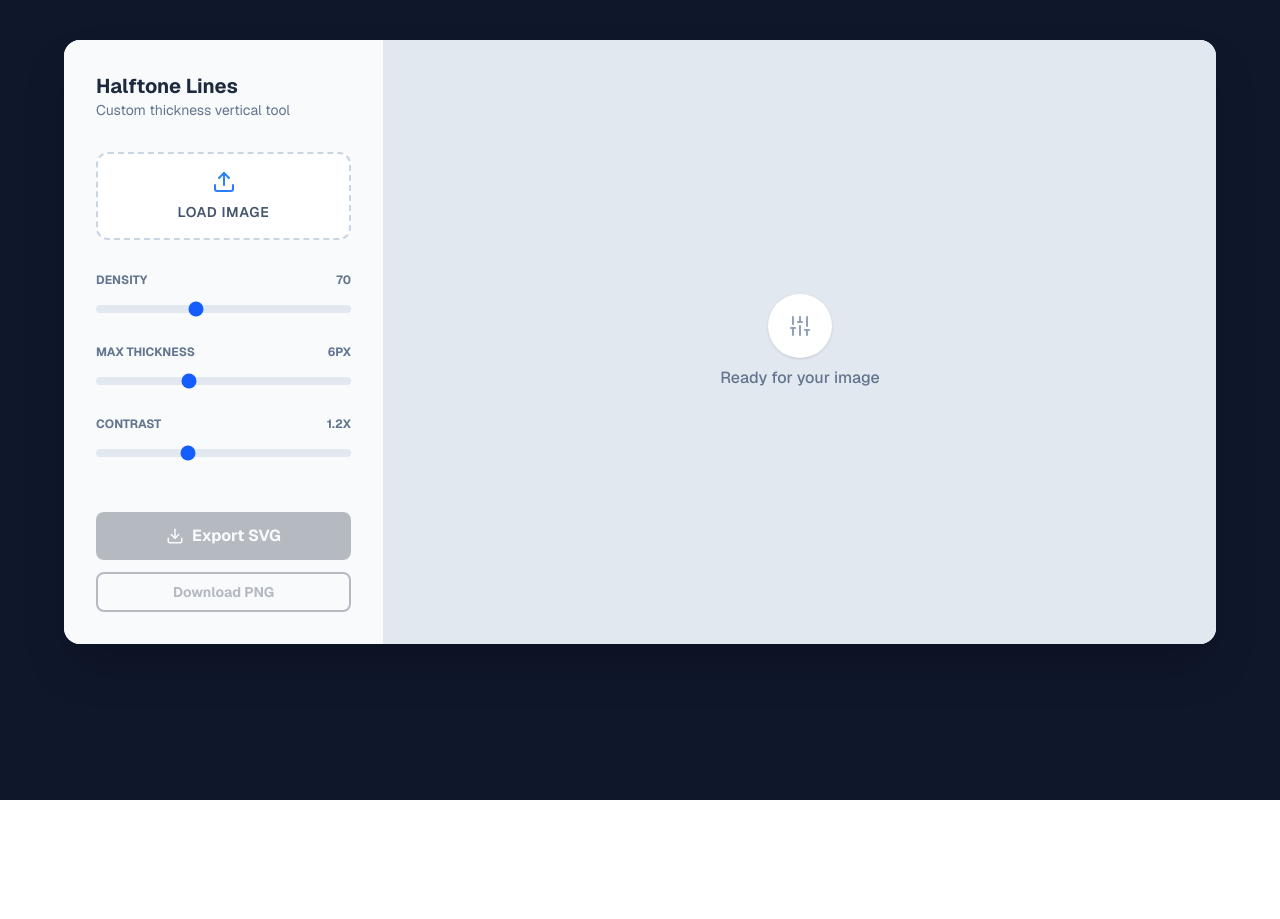
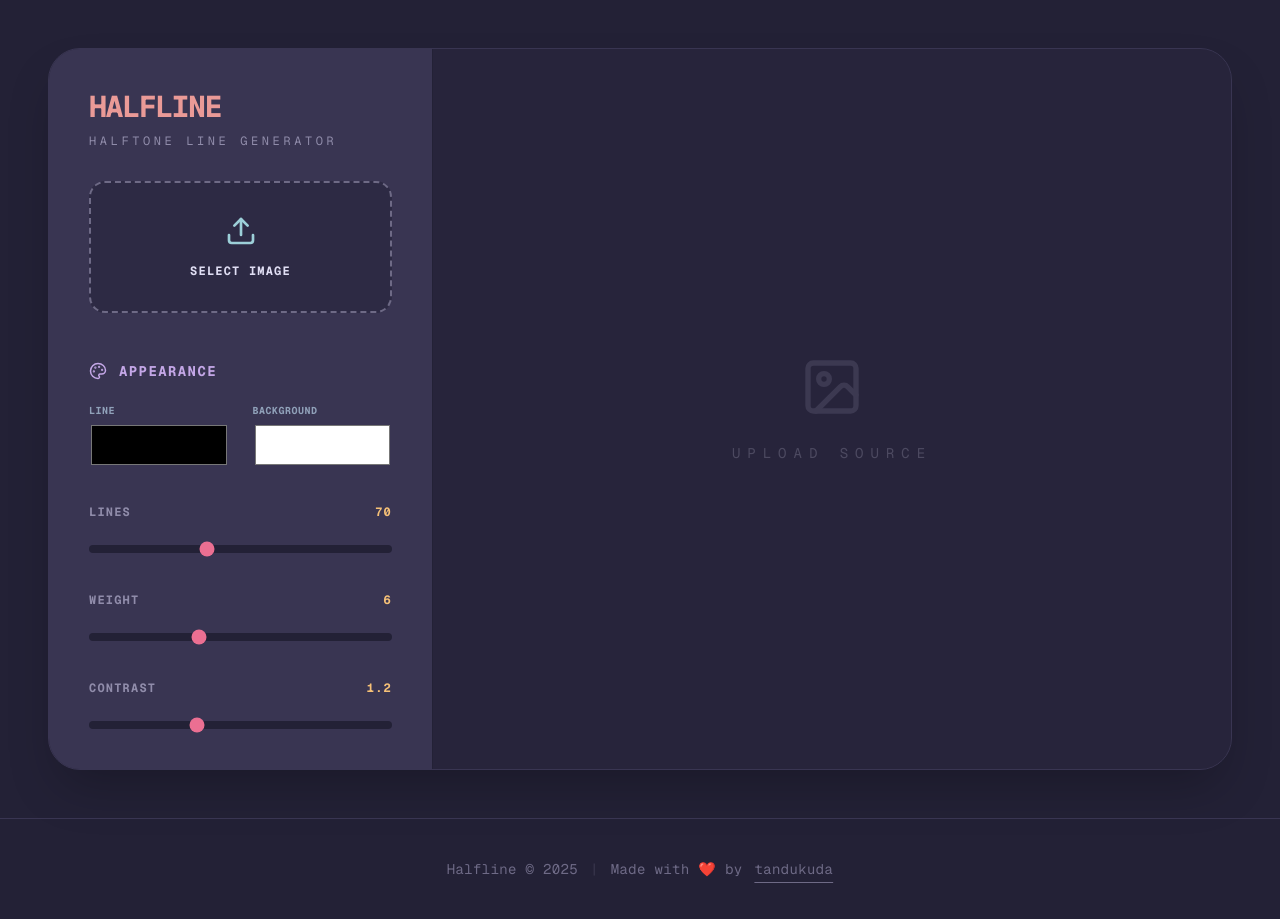
Before and after one commit to tandukuda/Halfline, a Next.js app: page / in a window 1280 px wide. Before the commit the page ends 800 px from the top, so only its background shows below. Built offline with nearby package versions, Linux system fonts and the light colour scheme.

Commit message:
Enhance HalftoneTool with color options and fixes
Refactor HalftoneTool component to add color customization options and improve image processing logic.

```diff
--- a/src/app/page.tsx
+++ b/src/app/page.tsx
@@ -1,6 +1,13 @@
 "use client";
-import React, { useState, useRef, useEffect } from 'react';
-import { Upload, Download, Sliders } from 'lucide-react';
+import React, { useState, useRef, useEffect } from "react";
+import {
+  Upload,
+  Download,
+  Sliders,
+  Image as ImageIcon,
+  Github,
+  Palette,
+} from "lucide-react";
 
 export default function HalftoneTool() {
   const [image, setImage] = useState<HTMLImageElement | null>(null);
@@ -8,7 +15,26 @@ export default function HalftoneTool() {
   const [maxThickness, setMaxThickness] = useState(6);
   const [minThickness, setMinThickness] = useState(0.2);
   const [contrast, setContrast] = useState(1.2);
+
+  const [lineColor, setLineColor] = useState("#000000");
+  const [bgColor, setBgColor] = useState("#ffffff");
+
   const canvasRef = useRef<HTMLCanvasElement>(null);
+
+  const colors = {
+    base: "#232136",
+    surface: "#2a273f",
+    overlay: "#393552",
+    muted: "#6e6a86",
+    subtle: "#908caa",
+    text: "#e0def4",
+    love: "#eb6f92",
+    gold: "#f6c177",
+    rose: "#ea9a97",
+    foam: "#9ccfd8",
+    pine: "#3e8fb0",
+    iris: "#c4a7e7",
+  };
 
   const handleUpload = (e: React.ChangeEvent<HTMLInputElement>) => {
     const file = e.target.files?.[0];
@@ -26,7 +52,7 @@ export default function HalftoneTool() {
   useEffect(() => {
     if (image && canvasRef.current) {
       const canvas = canvasRef.current;
-      const ctx = canvas.getContext('2d');
+      const ctx = canvas.getContext("2d");
       if (!ctx) return;
 
       const width = 800;
@@ -34,39 +60,52 @@ export default function HalftoneTool() {
       canvas.width = width;
       canvas.height = image.height * scale;
 
-      ctx.fillStyle = 'white';
+      ctx.fillStyle = bgColor;
       ctx.fillRect(0, 0, canvas.width, canvas.height);
-      ctx.fillStyle = 'black';
+      ctx.fillStyle = lineColor;
 
-      const tempCanvas = document.createElement('canvas');
-      const tempCtx = tempCanvas.getContext('2d')!;
+      const tempCanvas = document.createElement("canvas");
+      const tempCtx = tempCanvas.getContext("2d")!;
       tempCanvas.width = canvas.width;
       tempCanvas.height = canvas.height;
-
-      // Apply contrast filter to image before sampling
-      tempCtx.filter = `contrast(${contrast})`;
+      tempCtx.filter = `contrast(${contrast}) grayscale(1)`;
       tempCtx.drawImage(image, 0, 0, canvas.width, canvas.height);
-      const pixelData = tempCtx.getImageData(0, 0, canvas.width, canvas.height).data;
+      const pixelData = tempCtx.getImageData(
+        0,
+        0,
+        canvas.width,
+        canvas.height,
+      ).data;
 
       const spacing = canvas.width / lineCount;
       for (let x = 0; x < canvas.width; x += spacing) {
         for (let y = 0; y < canvas.height; y += 2) {
           const i = (Math.floor(y) * canvas.width + Math.floor(x)) * 4;
-          const brightness = (pixelData[i] + pixelData[i + 1] + pixelData[i + 2]) / 765;
+          const brightness =
+            (pixelData[i] + pixelData[i + 1] + pixelData[i + 2]) / 765;
           if (brightness < 0.99) {
-            const thickness = (1 - brightness) * (maxThickness - minThickness) + minThickness;
+            const thickness =
+              (1 - brightness) * (maxThickness - minThickness) + minThickness;
             ctx.fillRect(x - thickness / 2, y, thickness, 2.2);
           }
         }
       }
     }
-  }, [image, lineCount, maxThickness, minThickness, contrast]);
+  }, [
+    image,
+    lineCount,
+    maxThickness,
+    minThickness,
+    contrast,
+    lineColor,
+    bgColor,
+  ]);
 
   const exportPNG = () => {
     if (!canvasRef.current) return;
-    const link = document.createElement('a');
-    link.download = 'halftone-design.png';
-    link.href = canvasRef.current.toDataURL('image/png');
+    const link = document.createElement("a");
+    link.download = "halfline-art.png";
+    link.href = canvasRef.current.toDataURL("image/png");
     link.click();
   };
 
@@ -78,102 +117,245 @@ export default function HalftoneTool() {
 
     let svgParts = [
       `<svg xmlns="http://www.w3.org/2000/svg" viewBox="0 0 ${width} ${height}" width="${width}" height="${height}">`,
-      `<rect width="100%" height="100%" fill="white"/>`
+      `<rect width="100%" height="100%" fill="${bgColor}"/>`,
     ];
 
-    const tempCanvas = document.createElement('canvas');
+    const tempCanvas = document.createElement("canvas");
     tempCanvas.width = width;
     tempCanvas.height = height;
-    const tempCtx = tempCanvas.getContext('2d')!;
-    tempCtx.filter = `contrast(${contrast})`;
+    const tempCtx = tempCanvas.getContext("2d")!;
+    tempCtx.filter = `contrast(${contrast}) grayscale(1)`;
     tempCtx.drawImage(image, 0, 0, width, height);
     const pixelData = tempCtx.getImageData(0, 0, width, height).data;
 
     for (let x = 0; x < width; x += spacing) {
       for (let y = 0; y < height; y += 4) {
         const i = (Math.floor(y) * width + Math.floor(x)) * 4;
-        const brightness = (pixelData[i] + pixelData[i + 1] + pixelData[i + 2]) / 765;
+        const brightness =
+          (pixelData[i] + pixelData[i + 1] + pixelData[i + 2]) / 765;
         if (brightness < 0.98) {
-          const thickness = (1 - brightness) * (maxThickness - minThickness) + minThickness;
-          svgParts.push(`<rect x="${(x - thickness / 2).toFixed(2)}" y="${y}" width="${thickness.toFixed(2)}" height="4.2" fill="black"/>`);
+          const thickness =
+            (1 - brightness) * (maxThickness - minThickness) + minThickness;
+          svgParts.push(
+            `<rect x="${(x - thickness / 2).toFixed(2)}" y="${y}" width="${thickness.toFixed(2)}" height="4.2" fill="${lineColor}"/>`,
+          );
         }
       }
     }
 
     svgParts.push(`</svg>`);
-    const blob = new Blob([svgParts.join('')], { type: 'image/svg+xml' });
-    const link = document.createElement('a');
+    const blob = new Blob([svgParts.join("")], { type: "image/svg+xml" });
+    const link = document.createElement("a");
     link.href = URL.createObjectURL(blob);
-    link.download = 'halftone-design.svg';
+    link.download = "halfline-art.svg";
     link.click();
   };
 
   return (
-    <div className="min-h-screen bg-slate-900 p-4 md:p-10 flex flex-col items-center font-sans">
-      <div className="max-w-6xl w-full bg-white rounded-2xl shadow-2xl overflow-hidden flex flex-col md:flex-row">
-
-        {/* Controls Sidebar */}
-        <div className="w-full md:w-80 p-8 bg-slate-50 border-r border-slate-200 space-y-8">
+    <div
+      style={{ backgroundColor: colors.base, color: colors.text }}
+      className="min-h-screen flex flex-col font-mono text-base"
+    >
+      {/* Main Content Area */}
+      <div className="flex-grow flex items-center justify-center p-6 md:p-12">
+        <div
+          style={{ backgroundColor: colors.surface }}
+          className="max-w-7xl w-full rounded-[2rem] shadow-2xl overflow-hidden flex flex-col md:flex-row border border-[#393552]"
+        >
+          {/* Sidebar */}
+          <div
+            style={{ backgroundColor: colors.overlay }}
+            className="w-full md:w-96 p-10 space-y-8 border-r border-[#232136] overflow-y-auto max-h-[90vh]"
+          >
             <div>
-            <h1 className="text-xl font-bold text-slate-800">Halftone Lines</h1>
-            <p className="text-sm text-slate-500">Custom thickness vertical tool</p>
+              <h1
+                style={{ color: colors.rose }}
+                className="text-3xl font-bold tracking-tighter"
+              >
+                HALFLINE
+              </h1>
+              <p
+                style={{ color: colors.subtle }}
+                className="text-xs uppercase tracking-[0.3em] mt-2"
+              >
+                Halftone Line Generator
+              </p>
             </div>
 
-          <div className="p-4 border-2 border-dashed border-slate-300 rounded-xl hover:border-blue-400 transition-colors bg-white">
-            <input type="file" onChange={handleUpload} className="hidden" id="upload" accept="image/*" />
-            <label htmlFor="upload" className="cursor-pointer flex flex-col items-center gap-2">
-              <Upload className="text-blue-500" size={24} />
-              <span className="text-sm font-semibold text-slate-600 uppercase tracking-wider">Load Image</span>
+            <div
+              style={{ borderColor: colors.muted }}
+              className="p-8 border-2 border-dashed rounded-2xl hover:border-[#ea9a97] transition-all bg-[#232136]/50"
+            >
+              <input
+                type="file"
+                onChange={handleUpload}
+                className="hidden"
+                id="upload"
+                accept="image/*"
+              />
+              <label
+                htmlFor="upload"
+                className="cursor-pointer flex flex-col items-center gap-4 text-center"
+              >
+                <Upload style={{ color: colors.foam }} size={32} />
+                <span
+                  style={{ color: colors.text }}
+                  className="text-xs font-bold uppercase tracking-widest"
+                >
+                  Select Image
+                </span>
               </label>
             </div>
 
-          <div className="space-y-6">
+            {/* Colors Section */}
+            <div className="space-y-4 pt-4">
+              <div
+                className="flex items-center gap-3 text-sm font-bold uppercase tracking-widest"
+                style={{ color: colors.iris }}
+              >
+                <Palette size={18} /> Appearance
+              </div>
+              <div className="grid grid-cols-2 gap-6">
                 <div className="space-y-2">
-              <div className="flex justify-between text-xs font-bold text-slate-500 uppercase">
-                <span>Density</span><span>{lineCount}</span>
+                  <span className="text-[10px] uppercase font-bold text-slate-400 tracking-wider">
+                    Line
+                  </span>
+                  <input
+                    type="color"
+                    value={lineColor}
+                    onChange={(e) => setLineColor(e.target.value)}
+                    className="w-full h-12 bg-transparent cursor-pointer rounded-lg overflow-hidden border-none"
+                  />
                 </div>
-              <input type="range" min="20" max="150" value={lineCount} onChange={(e) => setLineCount(Number(e.target.value))} className="w-full h-2 bg-slate-200 rounded-lg appearance-none cursor-pointer accent-blue-600" />
+                <div className="space-y-2">
+                  <span className="text-[10px] uppercase font-bold text-slate-400 tracking-wider">
+                    Background
+                  </span>
+                  <input
+                    type="color"
+                    value={bgColor}
+                    onChange={(e) => setBgColor(e.target.value)}
+                    className="w-full h-12 bg-transparent cursor-pointer rounded-lg overflow-hidden border-none"
+                  />
                 </div>
-
-            <div className="space-y-2">
-              <div className="flex justify-between text-xs font-bold text-slate-500 uppercase">
-                <span>Max Thickness</span><span>{maxThickness}px</span>
-              </div>
-              <input type="range" min="1" max="15" step="0.5" value={maxThickness} onChange={(e) => setMaxThickness(Number(e.target.value))} className="w-full h-2 bg-slate-200 rounded-lg appearance-none cursor-pointer accent-blue-600" />
-            </div>
-
-            <div className="space-y-2">
-              <div className="flex justify-between text-xs font-bold text-slate-500 uppercase">
-                <span>Contrast</span><span>{contrast}x</span>
-              </div>
-              <input type="range" min="0.5" max="2.5" step="0.1" value={contrast} onChange={(e) => setContrast(Number(e.target.value))} className="w-full h-2 bg-slate-200 rounded-lg appearance-none cursor-pointer accent-blue-600" />
               </div>
             </div>
 
-          <div className="flex flex-col gap-3 pt-4">
-            <button onClick={exportSVG} disabled={!image} className="flex items-center justify-center gap-2 bg-slate-800 text-white py-3 rounded-lg font-bold hover:bg-slate-700 disabled:opacity-30 transition-all">
+            <div className="space-y-8">
+              {[
+                {
+                  label: "Lines",
+                  val: lineCount,
+                  set: setLineCount,
+                  min: 20,
+                  max: 150,
+                },
+                {
+                  label: "Weight",
+                  val: maxThickness,
+                  set: setMaxThickness,
+                  min: 1,
+                  max: 15,
+                  step: 0.5,
+                },
+                {
+                  label: "Contrast",
+                  val: contrast,
+                  set: setContrast,
+                  min: 0.5,
+                  max: 2.5,
+                  step: 0.1,
+                },
+              ].map((slider) => (
+                <div key={slider.label} className="space-y-4">
+                  <div
+                    className="flex justify-between text-xs font-bold uppercase tracking-widest"
+                    style={{ color: colors.subtle }}
+                  >
+                    <span>{slider.label}</span>
+                    <span style={{ color: colors.gold }}>{slider.val}</span>
+                  </div>
+                  <input
+                    type="range"
+                    min={slider.min}
+                    max={slider.max}
+                    step={slider.step || 1}
+                    value={slider.val}
+                    onChange={(e) => slider.set(Number(e.target.value))}
+                    className="w-full h-2 rounded-lg appearance-none cursor-pointer accent-[#eb6f92]"
+                    style={{ backgroundColor: colors.base }}
+                  />
+                </div>
+              ))}
+            </div>
+
+            <div className="flex flex-col gap-3 pt-6">
+              <button
+                onClick={exportSVG}
+                disabled={!image}
+                style={{ backgroundColor: colors.pine, color: colors.base }}
+                className="w-full py-5 rounded-xl font-bold uppercase tracking-widest hover:brightness-110 disabled:opacity-20 transition-all text-xs flex items-center justify-center gap-3"
+              >
                 <Download size={18} /> Export SVG
               </button>
-            <button onClick={exportPNG} disabled={!image} className="flex items-center justify-center gap-2 border-2 border-slate-800 text-slate-800 py-2 rounded-lg font-bold hover:bg-slate-100 disabled:opacity-30 transition-all text-sm">
-              Download PNG
+              <button
+                onClick={exportPNG}
+                disabled={!image}
+                style={{ borderColor: colors.pine, color: colors.pine }}
+                className="w-full py-5 rounded-xl font-bold uppercase tracking-widest border-2 hover:bg-white/5 disabled:opacity-20 transition-all text-xs flex items-center justify-center gap-3"
+              >
+                <ImageIcon size={18} /> Export PNG
               </button>
             </div>
           </div>
 
           {/* Preview Area */}
-        <div className="flex-1 bg-slate-200 p-6 flex items-center justify-center min-h-[500px]">
+          <div className="flex-1 p-12 flex items-center justify-center bg-[#232136]/40 min-h-[500px]">
             {image ? (
-            <canvas ref={canvasRef} className="max-w-full h-auto shadow-2xl bg-white" />
+              <canvas
+                ref={canvasRef}
+                className="max-w-full h-auto rounded-xl shadow-2xl border border-black/10"
+              />
             ) : (
-            <div className="text-center space-y-2">
-              <div className="w-16 h-16 bg-white rounded-full flex items-center justify-center mx-auto shadow-sm">
-                <Sliders className="text-slate-400" />
-              </div>
-              <p className="text-slate-500 font-medium">Ready for your image</p>
+              <div className="text-center space-y-6 opacity-20">
+                <ImageIcon
+                  style={{ color: colors.subtle }}
+                  size={64}
+                  className="mx-auto"
+                />
+                <p
+                  style={{ color: colors.text }}
+                  className="text-sm uppercase tracking-[0.5em]"
+                >
+                  Upload Source
+                </p>
               </div>
             )}
           </div>
         </div>
       </div>
+
+      {/* Footer */}
+      <footer
+        style={{ color: colors.muted }}
+        className="w-full py-10 text-center text-sm tracking-wide border-t border-[#393552]"
+      >
+        <div className="flex items-center justify-center gap-3">
+          <span>Halfline © 2025</span>
+          <span className="opacity-30">|</span>
+          <span>
+            Made with <span style={{ color: colors.love }}>❤️</span> by{" "}
+          </span>
+          <a
+            href="https://github.com/tandukuda"
+            target="_blank"
+            rel="noopener noreferrer"
+            className="hover:text-[#ea9a97] transition-colors underline underline-offset-8"
+          >
+            tandukuda
+          </a>
+        </div>
+      </footer>
+    </div>
   );
 }
```
Lines whose indentation alone changed are shown as unchanged.
